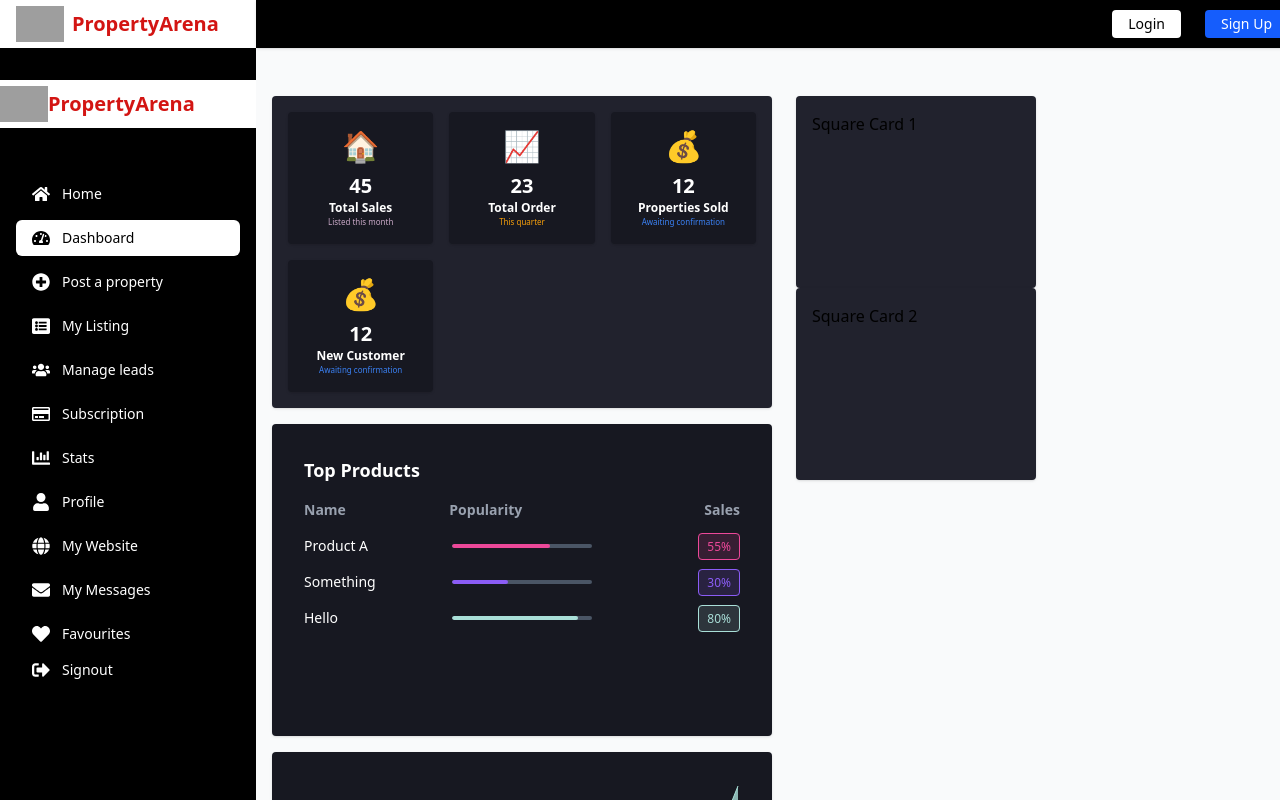
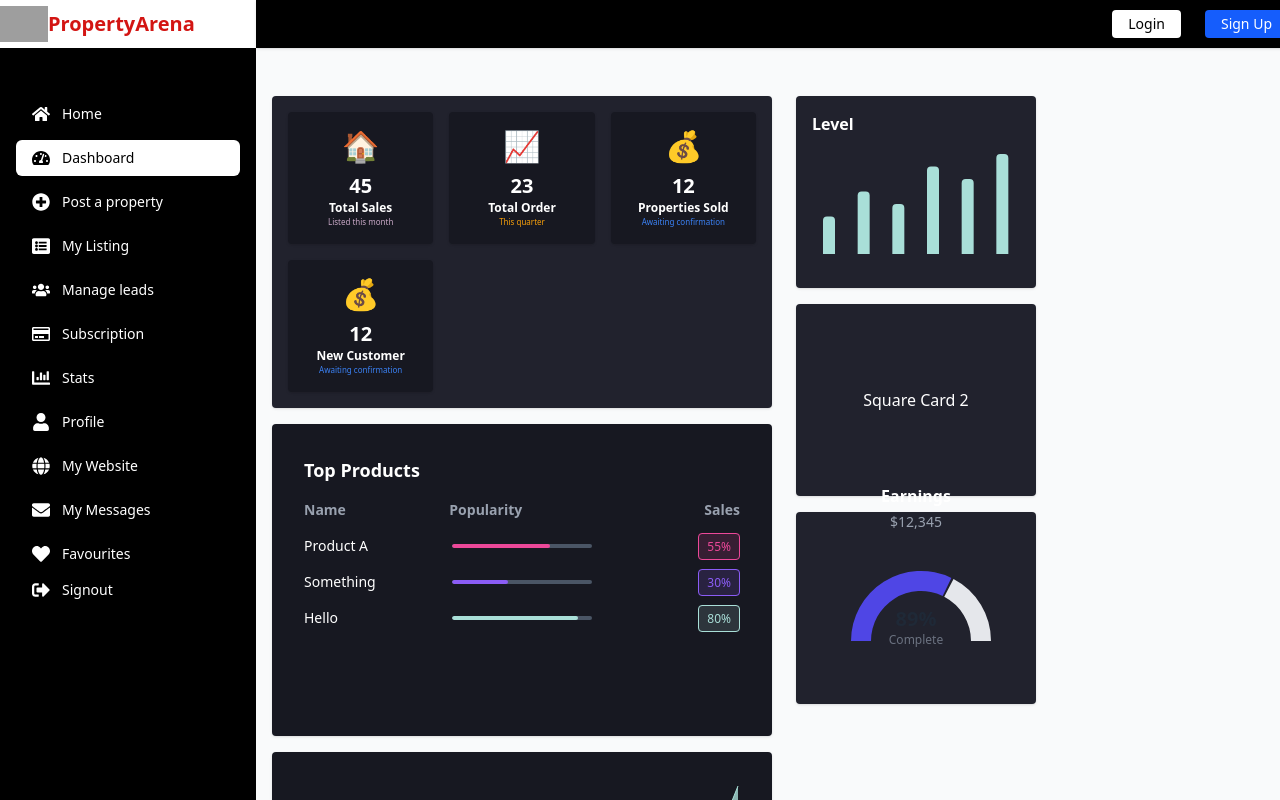
Before and after one commit to TMT-ICT-HUB/property-arena-fe, a React (Vite) app: page /dashboard in a window 1280 px wide. Shown: the top 800 px of the page. Built offline with nearby package versions, Linux system fonts and the light colour scheme; grey boxes are pictures that could not be loaded.

Commit message:
feat: fix sidebar

```diff
--- a/src/components/SideBar.tsx
+++ b/src/components/SideBar.tsx
@@ -51,14 +51,14 @@ const SideBar: React.FC<SideBarProps> = ({onClose}) => {
         </button>
       </div>
 
-      <div className="logo h-12 mb-8 flex items-center bg-white text-black px-4">
+      {/* <div className="logo h-12 mb-8 flex items-center bg-white text-black px-4">
         <img
           src="https://res.cloudinary.com/dhhknhoo2/image/upload/v1751968463/property-arena/LOGO-2_jkdasi.jpg"
           alt="Logo"
           className="h-12 w-12 object-contain"
         />
         <span className="text-xl font-extrabold text-primary-red ml-2">PropertyArena</span>
-      </div>
+      </div> */}
       <div className="logo h-12 mb-8 flex items-center bg-white text-black">
         <img
           src="https://res.cloudinary.com/dhhknhoo2/image/upload/v1751968463/property-arena/LOGO-2_jkdasi.jpg"
--- /dev/null
+++ b/src/components/dashboad/SubSection.tsx
@@ -0,0 +1,117 @@
+import React from "react";
+import {
+  BarChart,
+  Bar,
+  XAxis,
+  Tooltip,
+  ResponsiveContainer,
+  Pie,
+  Cell,
+  PieChart,
+} from "recharts";
+
+const barData = [
+  { name: "Jan", value: 30 },
+  { name: "Feb", value: 50 },
+  { name: "Mar", value: 40 },
+  { name: "Apr", value: 70 },
+  { name: "May", value: 60 },
+  { name: "Jun", value: 80 },
+];
+
+const pieData = [
+  { name: 'Complete', value: 65 },
+  { name: 'Remaining', value: 35 }
+];
+
+const COLORS = ['#4F46E5', '#E5E7EB'];
+
+interface EarningChartProps {
+  percentage: number;
+}
+
+const EarningChart: React.FC<EarningChartProps> = ({ percentage }) => {
+  return (
+    <div className="flex items-center justify-center p-4">
+      <PieChart width={300} height={160}>
+        <Pie
+          cx={150}
+          cy={80}
+          startAngle={180}
+          endAngle={0}
+          data={pieData}
+          innerRadius={50}
+          outerRadius={70}
+          paddingAngle={2}
+          dataKey="value"
+          stroke="none"
+        >
+          {pieData.map((entry, index) => (
+            <Cell key={`cell-${index}`} fill={COLORS[index]} />
+          ))}
+        </Pie>
+        {/* Centered percentage */}
+        <text
+          x={150}
+          y={65}
+          textAnchor="middle"
+          dominantBaseline="middle"
+          fill="#1F2937"
+          fontSize={20}
+          fontWeight="bold"
+        >
+          {percentage}%
+        </text>
+        <text
+          x={150}
+          y={85}
+          textAnchor="middle"
+          dominantBaseline="middle"
+          fill="#6B7280"
+          fontSize={12}
+        >
+          Complete
+        </text>
+      </PieChart>
+    </div>
+  );
+};
+
+const SubSection: React.FC = () => {
+  return (
+    <div className="sub w-[15rem] flex flex-col gap-4">
+      {/* 1. Bar Chart Card */}
+      <div className="bg-dark-blue rounded shadow p-4 h-48">
+        <h3 className="text-white font-semibold mb-2">Level</h3>
+        <ResponsiveContainer width="100%" height={140}>
+          <BarChart
+            data={barData}
+            margin={{ top: 10, right: 0, left: 0, bottom: 0 }}
+            barGap={20}
+          >
+            <XAxis dataKey="name" tick={false} axisLine={false} />
+            <Tooltip
+              contentStyle={{ backgroundColor: "#1e293b", borderColor: "#A9DFD8" }}
+              itemStyle={{ color: "#A9DFD8" }}
+            />
+            <Bar dataKey="value" fill="#A9DFD8" radius={[4, 4, 0, 0]} barSize={12} />
+          </BarChart>
+        </ResponsiveContainer>
+      </div>
+
+      {/* 2. Simple card */}
+      <div className="bg-dark-blue rounded shadow p-4 h-48 flex items-center justify-center text-white">
+        Square Card 2
+      </div>
+
+      {/* 3. Semi-circle chart card */}
+      <div className="bg-dark-blue rounded shadow p-4 h-48 flex flex-col items-center justify-center">
+        <h3 className="text-white font-semibold mb-1">Earnings</h3>
+        <p className="text-gray-400 text-sm mb-2">$12,345</p>
+        <EarningChart percentage={89} />
+      </div>
+    </div>
+  );
+};
+
+export default SubSection;
--- a/src/pages/dashboard/Dashboard.tsx
+++ b/src/pages/dashboard/Dashboard.tsx
@@ -1,6 +1,7 @@
 import DashboardProductList from '@/components/dashboad/DashboardProductList'
 import GraphCard from '@/components/dashboad/GraphCard'
 import PropertyCard from '@/components/dashboad/PropertyCard'
+import SubSection from '@/components/dashboad/SubSection'
 import React from 'react'
 
 const Dashboard: React.FC = () => {
@@ -51,10 +52,12 @@ const Dashboard: React.FC = () => {
 
 
       </div>
-      <div className="sub w-[15rem]">
+      {/* <div className="sub w-[15rem]">
         <div className="bg-dark-blue rounded shadow p-4 h-48">Square Card 1</div>
         <div className="bg-dark-blue rounded shadow p-4 h-48">Square Card 2</div>
-      </div>
+        <div className="bg-dark-blue rounded shadow p-4 h-48">Square Card 3</div>
+      </div> */}
+      <SubSection />
     </div>
   )
 }
```
